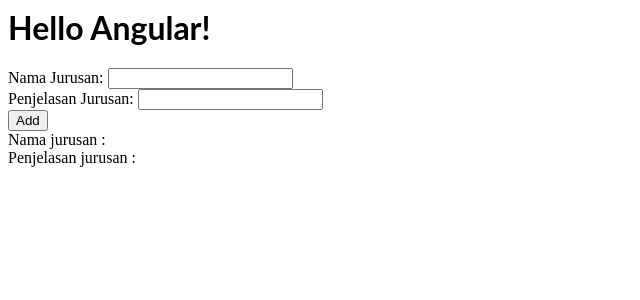
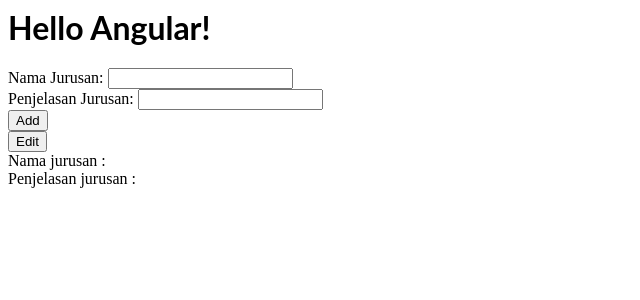
Before and after one commit to stefanusdany32/angular-latihan-ppm, an Angular app: page / in a window 1280 px wide. Shown: the top 300 px of the page, without its empty margins (0-640 px from the left). Built offline with nearby package versions, Linux system fonts and the light colour scheme.

Commit message:
3 files modified

```diff
--- a/src/app/app.component.html
+++ b/src/app/app.component.html
@@ -1,32 +1,11 @@
 <hello name="{{ name }}"></hello>
-<!-- <p>
-  input1:
-</p>
-<input [(ngModel)]="input1" type="text">
-<p>
-  input2:
-</p>
-  <input [(ngModel)]="input2" type="text">
-  <p>
-<button (click)="pow(input1,input2)">tekan tombol</button>
-  </p>{{hasil}}
-<ng-template *ngIf="hasil%2==0;then showBlock;else notshowBlock">
-</ng-template>
 
-<ng-template #showBlock>
-  <p>genap gan</p>
-  <button (click)="polaA(input1,hasil)">pola A</button>
-</ng-template>
-<ng-template #notshowBlock>
-  <p>ganjil gan</p>
-  <button (click)="polaB(input2,hasil)">pola B</button>
-</ng-template>
-<div id="Pola"></div> -->
 <label>Nama Jurusan: </label>
 <input [(ngModel)]="namaj" type="text"> <br>
 <label>Penjelasan Jurusan: </label>
 <input [(ngModel)]="penj" type="text"> <br>
 <button (click)="add(namaj,penj)">Add</button><br>
+<button (click)="edit(namaj,penj)">Edit</button><br>
 Nama jurusan :
 <div *ngFor="let data of nama; let i=index">
   {{i+1}}. {{data}}
--- a/src/app/app.component.ts
+++ b/src/app/app.component.ts
@@ -11,7 +11,7 @@
 
 export class AppComponent  {
   name = 'Angular';
-  nama:string = [];
+  nama:string[] = [];
 
   penjelasan :string[];
 
--- a/src/app/common/global-constants.ts
+++ b/src/app/common/global-constants.ts
@@ -1,5 +1,4 @@
 export class GlobalConstants {
     public static nama: string[] = [];
-
     public static penjelasan: string[] = [];
     }
```
